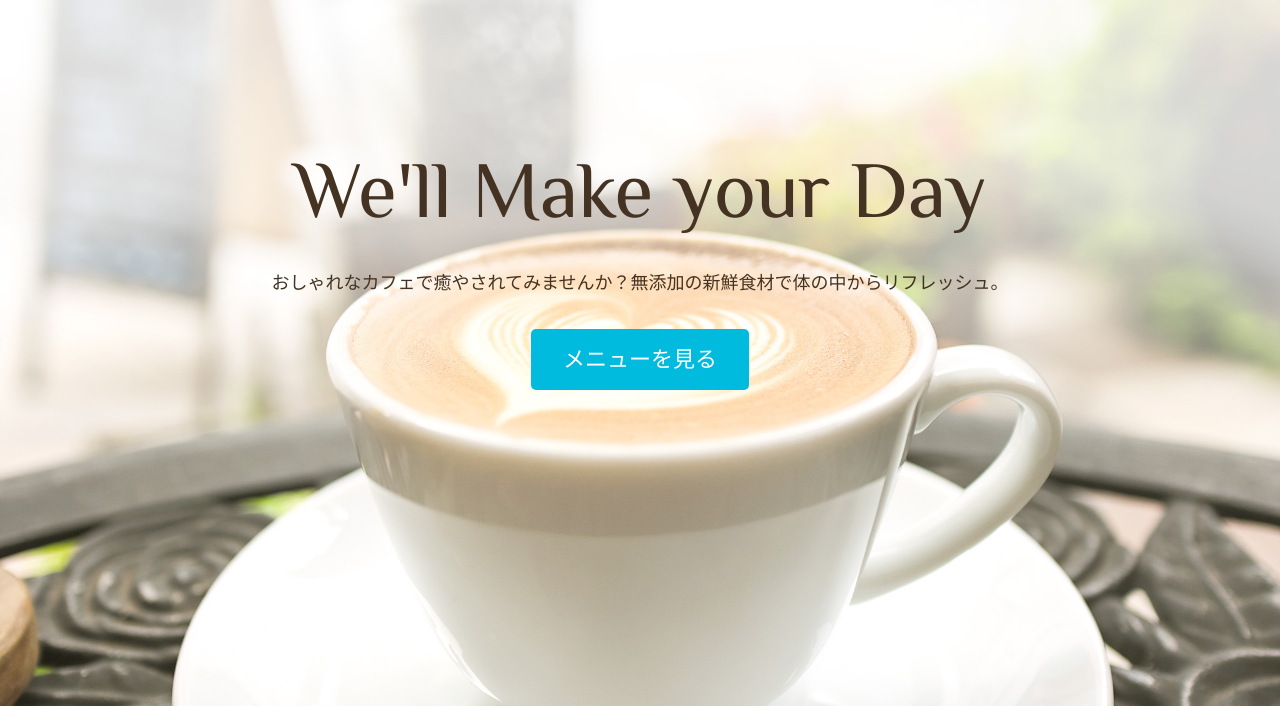
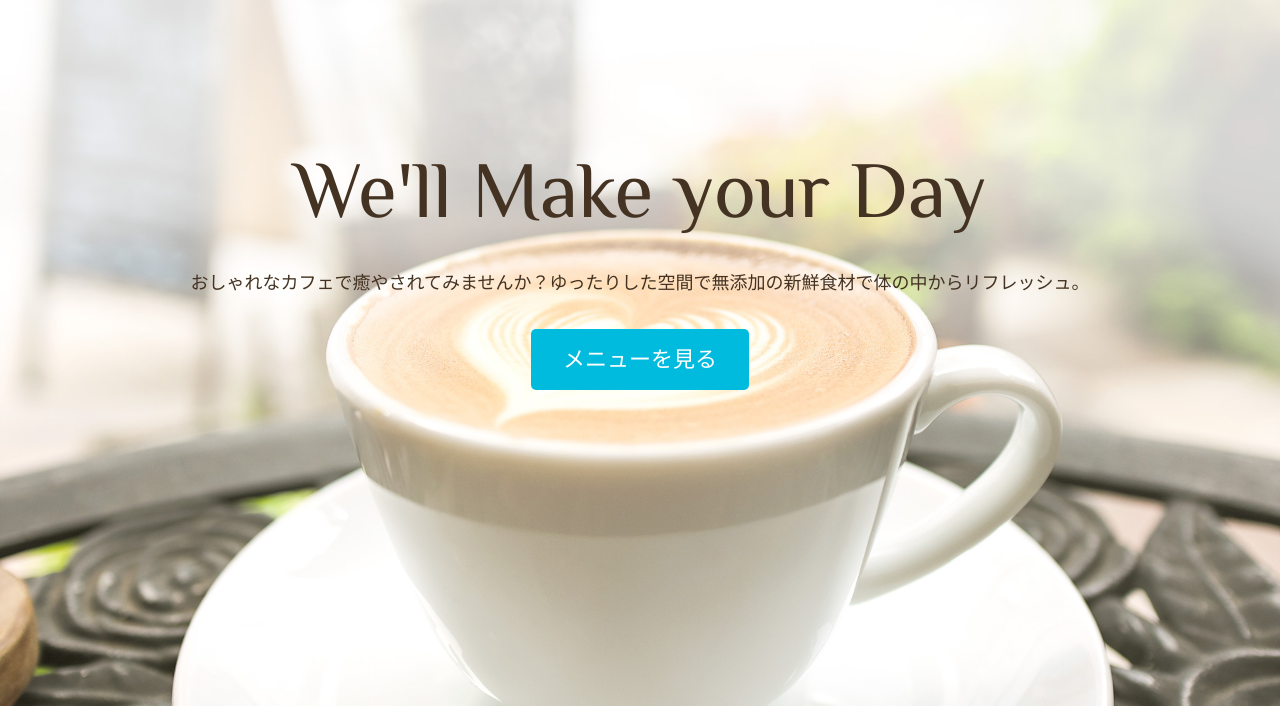
Before and after one commit to yuisaca/WCBcafe, a plain HTML site: page index.html in a window 1280 px wide. Shown: the part 94-800 px from the top of the page. Drawn offline with Linux system fonts and the light colour scheme; some packages are replaced by stand-ins of ours.

Commit message:
text変更（接続確認変更）

```diff
--- a/index.html
+++ b/index.html
@@ -30,7 +30,7 @@
 
         <div class="home-content wrapper">
             <h2 class="page-title">We'll Make your Day</h2>
-            <p>おしゃれなカフェで癒やされてみませんか？無添加の新鮮食材で体の中からリフレッシュ。</p>
+            <p>おしゃれなカフェで癒やされてみませんか？ゆったりした空間で無添加の新鮮食材で体の中からリフレッシュ。</p>
             <a class="button" href="menu.html">メニューを見る</a>
         </div><!-- /.home-content -->
     </div><!-- /#home -->
```
